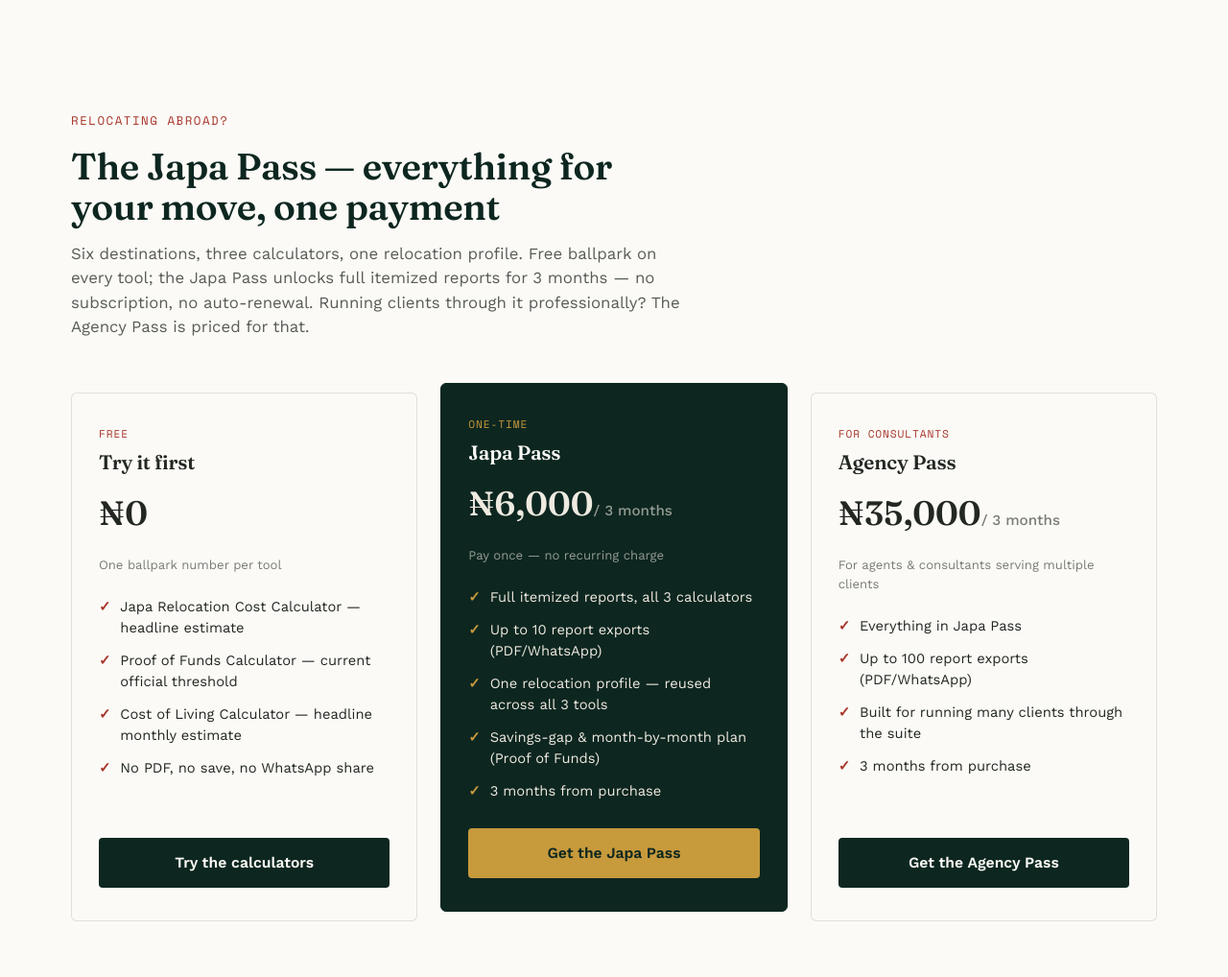
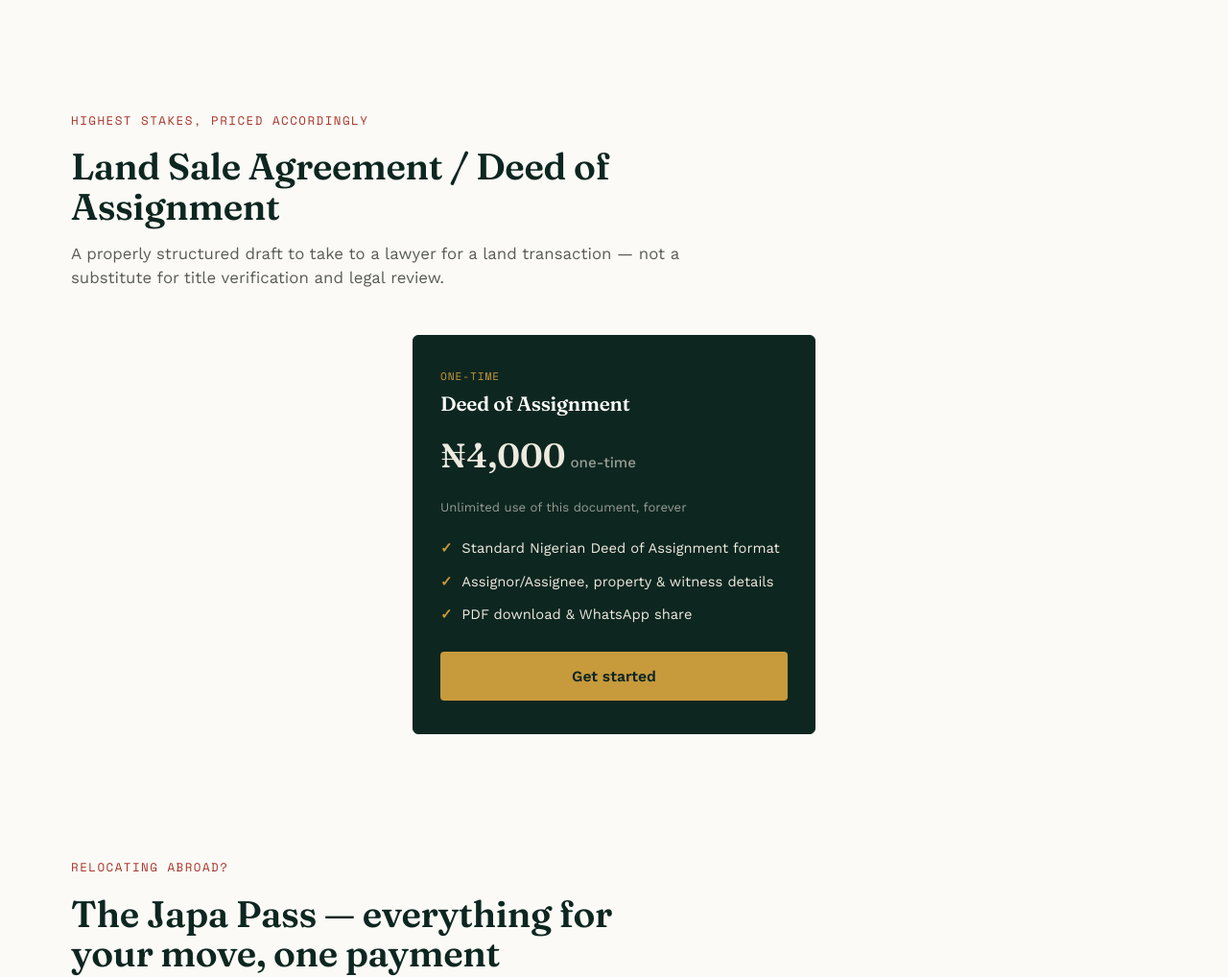
Before and after one commit to aybamibello-coder/kobodocs, a plain HTML site: page pricing/index.html in a window 1280 px wide. Shown: the part 3700-4718 px from the top of the page at 96% size. Drawn offline with nearby package versions, Linux system fonts and the light colour scheme; a script that the page names is missing.

Commit message:
Add Land Sale Agreement / Deed of Assignment + nav updates - pricing/index.html

```diff
--- a/pricing/index.html
+++ b/pricing/index.html
@@ -54,6 +54,7 @@
         <div class="dropdown">
           <a href="/affidavit-generator/">Affidavit Generator</a>
           <a href="/visa-cover-letter/">Visa Cover Letter</a>
+          <a href="/land-sale-agreement/">Land Sale / Deed of Assignment</a>
         </div>
       </div>
       <div class="nav-item">
@@ -232,6 +233,30 @@
           <li>PDF download &amp; WhatsApp share</li>
         </ul>
         <a href="/affidavit-generator/" class="btn btn-primary">Get started</a>
+      </div>
+    </div>
+  </div>
+</section>
+
+<section id="land-sale-pricing" class="relocation-pricing-section">
+  <div class="wrap">
+    <div class="section-head">
+      <span class="eyebrow mono">Highest stakes, priced accordingly</span>
+      <h2>Land Sale Agreement / Deed of Assignment</h2>
+      <p>A properly structured draft to take to a lawyer for a land transaction — not a substitute for title verification and legal review.</p>
+    </div>
+    <div class="pricing-grid" style="grid-template-columns:1fr; max-width:420px; margin:0 auto;">
+      <div class="plan featured">
+        <span class="plan-tag">One-time</span>
+        <h3>Deed of Assignment</h3>
+        <div class="plan-price">₦4,000<span> one-time</span></div>
+        <p class="plan-note">Unlimited use of this document, forever</p>
+        <ul class="plan-features">
+          <li>Standard Nigerian Deed of Assignment format</li>
+          <li>Assignor/Assignee, property &amp; witness details</li>
+          <li>PDF download &amp; WhatsApp share</li>
+        </ul>
+        <a href="/land-sale-agreement/" class="btn btn-primary">Get started</a>
       </div>
     </div>
   </div>
```
